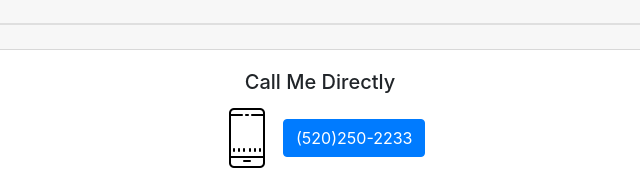
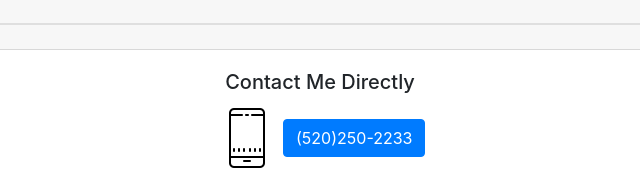
Before and after one commit to martucazpo/new-portfolio, a plain HTML site: page indexContact.html in a window 1280 px wide. Shown: the part 505-692 px from the top of the page, 320-960 px from the left. Drawn offline with nearby package versions, Linux system fonts and the light colour scheme.

Commit message:
changed call me to contact me directly

```diff
--- a/indexContact.html
+++ b/indexContact.html
@@ -52,7 +52,7 @@
 
         </div>
         <div class="card-body">
-          <h5 class="card-title">Call Me Directly</h5>
+          <h5 class="card-title">Contact Me Directly</h5>
           <img class="card-image" src="assets/images/icons8-cell-phone-64.png"></img>
           <a class="btn btn-primary" style="color:white">(520)250-2233</a>
         </div>
```
